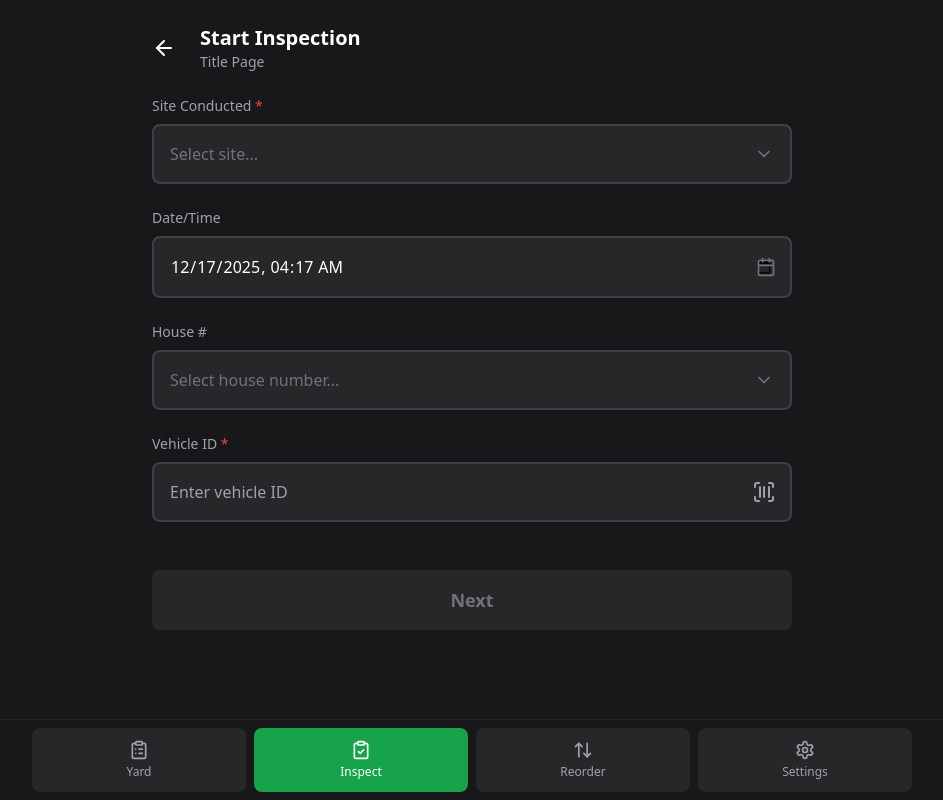
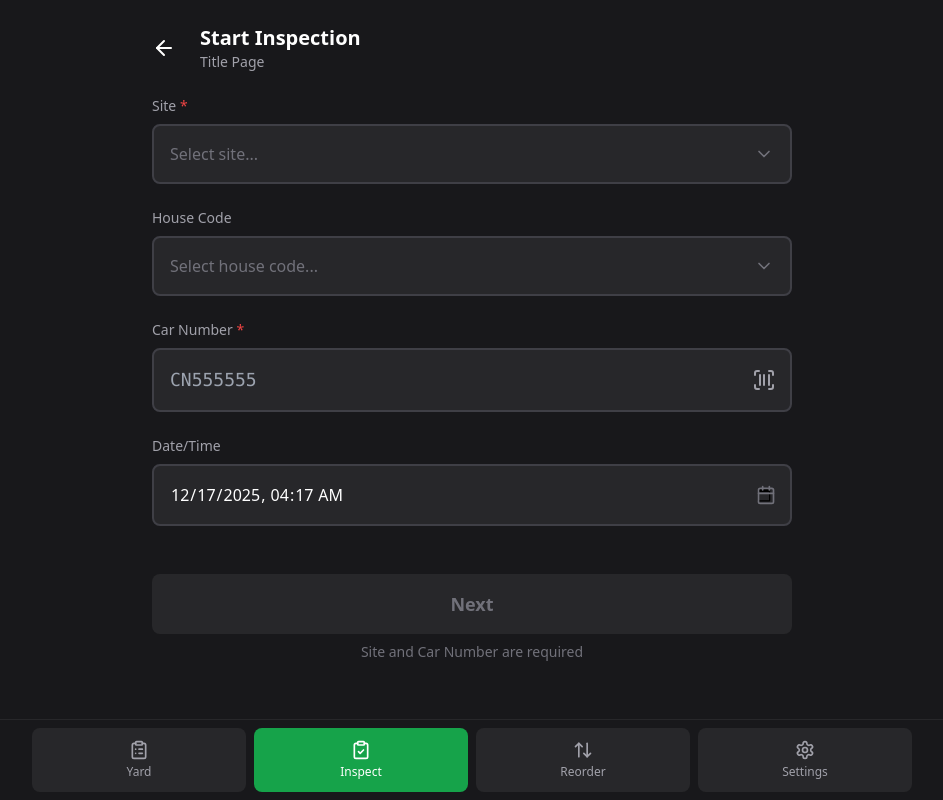
Before and after one commit to cmclaug834/sg-c1c1c1ef-6648-4137-914c-5027cafcde68-1773599698, a Next.js app: page /inspection/new in a window 1280 px wide. Shown: the whole page, without its empty margins (168-1111 px from the left). Built offline with nearby package versions, Linux system fonts and the light colour scheme; sample sign-in values are in the browser's storage.

Commit message:
feat(inspection): Implement title page fields and dual signatures

```diff
--- a/src/pages/inspection/new.tsx
+++ b/src/pages/inspection/new.tsx
@@ -12,11 +12,11 @@ export default function NewInspection() {
   const { currentUser } = useApp();
   const [mounted, setMounted] = useState(false);
 
-  // Form State (Load No removed)
-  const [siteConducted, setSiteConducted] = useState("");
+  // Form State (NEW STRUCTURE)
+  const [site, setSite] = useState("");
+  const [houseCode, setHouseCode] = useState("");
+  const [carNumber, setCarNumber] = useState("");
   const [dateTime, setDateTime] = useState("");
-  const [houseNumber, setHouseNumber] = useState("");
-  const [vehicleId, setVehicleId] = useState("");
 
   // Sheet State
   const [showSiteSheet, setShowSiteSheet] = useState(false);
@@ -39,20 +39,31 @@ export default function NewInspection() {
   if (!mounted || !currentUser) return null;
 
   const handleNext = () => {
-    // Create the inspection record (without Load No)
+    // Create the inspection record with NEW structure
     const newInspection = inspectionStorage.createInspection({
       templateId: "gp-rail-car-inspection-v1",
       status: "draft",
-      siteConducted,
+
+      // NEW FIELDS
+      houseCode,
+      carNumber,
+      site,
+      startedAt: new Date().toISOString(),
+
+      // Keep legacy fields for backwards compatibility
+      siteConducted: site,
       dateTime,
-      houseNumber,
-      vehicleId,
+      houseNumber: houseCode,
+      vehicleId: carNumber,
+
       media: {},
     });
 
     // Navigate to Page 1
     router.push(`/inspection/${newInspection.id}/page/1`);
   };
+
+  const canProceed = site && carNumber;
 
   return (
     <div className="min-h-screen bg-zinc-900 text-white pb-20">
@@ -74,20 +85,58 @@ export default function NewInspection() {
         {/* Form Fields */}
         <div className="space-y-6">
 
-          {/* Site Conducted */}
+          {/* Site */}
           <div>
             <label className="block text-zinc-400 text-sm mb-2">
-              Site Conducted <span className="text-red-500">*</span>
+              Site <span className="text-red-500">*</span>
             </label>
             <button
               onClick={() => setShowSiteSheet(true)}
               className="w-full bg-zinc-800 text-left px-4 py-4 rounded-lg border-2 border-zinc-700 flex items-center justify-between group hover:border-zinc-600 transition-colors"
             >
-              <span className={siteConducted ? "text-white" : "text-zinc-500"}>
-                {siteConducted || "Select site..."}
+              <span className={site ? "text-white" : "text-zinc-500"}>
+                {site || "Select site..."}
               </span>
               <ChevronDown className="w-5 h-5 text-zinc-500 group-hover:text-zinc-300" />
             </button>
+          </div>
+
+          {/* House Code */}
+          <div>
+            <label className="block text-zinc-400 text-sm mb-2">
+              House Code
+            </label>
+            <button
+              onClick={() => setShowHouseSheet(true)}
+              className="w-full bg-zinc-800 text-left px-4 py-4 rounded-lg border-2 border-zinc-700 flex items-center justify-between group hover:border-zinc-600 transition-colors"
+            >
+              <span className={houseCode ? "text-white" : "text-zinc-500"}>
+                {houseCode || "Select house code..."}
+              </span>
+              <ChevronDown className="w-5 h-5 text-zinc-500 group-hover:text-zinc-300" />
+            </button>
+          </div>
+
+          {/* Car Number */}
+          <div>
+            <label className="block text-zinc-400 text-sm mb-2">
+              Car Number <span className="text-red-500">*</span>
+            </label>
+            <div className="relative">
+              <input
+                type="text"
+                value={carNumber}
+                onChange={(e) => setCarNumber(e.target.value.toUpperCase())}
+                placeholder="CN555555"
+                className="w-full bg-zinc-800 text-white pl-4 pr-12 py-4 rounded-lg border-2 border-zinc-700 focus:border-green-500 focus:outline-none font-mono text-lg"
+              />
+              <button
+                onClick={() => alert("Barcode scan coming soon")}
+                className="absolute right-2 top-1/2 -translate-y-1/2 p-2 text-zinc-400 hover:text-white hover:bg-zinc-700 rounded-lg transition-colors"
+              >
+                <ScanBarcode className="w-6 h-6" />
+              </button>
+            </div>
           </div>
 
           {/* Date/Time */}
@@ -106,59 +155,26 @@ export default function NewInspection() {
             </div>
           </div>
 
-          {/* House # */}
-          <div>
-            <label className="block text-zinc-400 text-sm mb-2">
-              House #
-            </label>
-            <button
-              onClick={() => setShowHouseSheet(true)}
-              className="w-full bg-zinc-800 text-left px-4 py-4 rounded-lg border-2 border-zinc-700 flex items-center justify-between group hover:border-zinc-600 transition-colors"
-            >
-              <span className={houseNumber ? "text-white" : "text-zinc-500"}>
-                {houseNumber || "Select house number..."}
-              </span>
-              <ChevronDown className="w-5 h-5 text-zinc-500 group-hover:text-zinc-300" />
-            </button>
-          </div>
-
-          {/* Vehicle ID */}
-          <div>
-            <label className="block text-zinc-400 text-sm mb-2">
-              Vehicle ID <span className="text-red-500">*</span>
-            </label>
-            <div className="relative">
-              <input
-                type="text"
-                value={vehicleId}
-                onChange={(e) => setVehicleId(e.target.value)}
-                placeholder="Enter vehicle ID"
-                className="w-full bg-zinc-800 text-white pl-4 pr-12 py-4 rounded-lg border-2 border-zinc-700 focus:border-green-500 focus:outline-none"
-              />
-              <button
-                onClick={() => {/* Barcode scan stub */}}
-                className="absolute right-2 top-1/2 -translate-y-1/2 p-2 text-zinc-400 hover:text-white hover:bg-zinc-700 rounded-lg transition-colors"
-              >
-                <ScanBarcode className="w-6 h-6" />
-              </button>
-            </div>
-          </div>
-
         </div>
 
         {/* Next Button */}
         <div className="mt-12">
           <button
             onClick={handleNext}
-            disabled={!siteConducted || !vehicleId}
+            disabled={!canProceed}
             className={`w-full py-4 rounded-lg text-lg font-bold transition-colors ${
-              siteConducted && vehicleId
+              canProceed
                 ? "bg-green-600 hover:bg-green-700 text-white"
                 : "bg-zinc-800 text-zinc-500 cursor-not-allowed"
             }`}
           >
             Next
           </button>
+          {!canProceed && (
+            <p className="text-center text-sm text-zinc-500 mt-2">
+              Site and Car Number are required
+            </p>
+          )}
         </div>
       </div>
 
@@ -169,20 +185,20 @@ export default function NewInspection() {
             <div className="w-12 h-1 bg-zinc-700 rounded-full mx-auto mb-6 flex-shrink-0" />
             <h3 className="text-xl font-bold mb-4">Select Site</h3>
             <div className="space-y-2">
-              {SITE_OPTIONS.map((site) => (
+              {SITE_OPTIONS.map((siteOption) => (
                 <button
-                  key={site}
+                  key={siteOption}
                   onClick={() => {
-                    setSiteConducted(site);
+                    setSite(siteOption);
                     setShowSiteSheet(false);
                   }}
                   className={`w-full text-left px-4 py-4 rounded-lg text-lg font-medium transition-colors ${
-                    siteConducted === site
+                    site === siteOption
                       ? "bg-green-600/20 text-green-500 border border-green-600/50"
                       : "bg-zinc-800 hover:bg-zinc-700 text-white"
                   }`}
                 >
-                  {site}
+                  {siteOption}
                 </button>
               ))}
               <button
@@ -201,17 +217,17 @@ export default function NewInspection() {
         <div className="fixed inset-0 bg-black/80 flex items-end justify-center z-50">
           <div className="bg-zinc-900 rounded-t-3xl w-full max-w-2xl border-t-2 border-zinc-800 p-6 animate-slide-up max-h-[80vh] overflow-y-auto">
             <div className="w-12 h-1 bg-zinc-700 rounded-full mx-auto mb-6 flex-shrink-0" />
-            <h3 className="text-xl font-bold mb-4">Select House #</h3>
+            <h3 className="text-xl font-bold mb-4">Select House Code</h3>
             <div className="space-y-2">
               {HOUSE_OPTIONS.map((house) => (
                 <button
                   key={house}
                   onClick={() => {
-                    setHouseNumber(house);
+                    setHouseCode(house);
                     setShowHouseSheet(false);
                   }}
                   className={`w-full text-left px-4 py-4 rounded-lg text-lg font-medium transition-colors ${
-                    houseNumber === house
+                    houseCode === house
                       ? "bg-green-600/20 text-green-500 border border-green-600/50"
                       : "bg-zinc-800 hover:bg-zinc-700 text-white"
                   }`}
--- a/src/pages/inspections.tsx
+++ b/src/pages/inspections.tsx
@@ -38,10 +38,30 @@ export default function InspectionsHome() {
     return null;
   }
 
-  const inProgressInspections = inspections.filter(
-    i => i.status === "draft" || i.status === "in_progress"
-  );
-  const completeInspections = inspections.filter(i => i.status === "complete");
+  // Filter inspections by search query
+  const searchLower = searchQuery.toLowerCase().trim();
+  const filteredInspections = inspections.filter(inspection => {
+    if (!searchQuery.trim()) return true;
+
+    const houseCode = inspection.houseCode || inspection.houseNumber || "";
+    const carNumber = inspection.carNumber || inspection.vehicleId || "";
+    const site = inspection.site || inspection.siteConducted || "";
+
+    return (
+      houseCode.toLowerCase().includes(searchLower) ||
+      carNumber.toLowerCase().includes(searchLower) ||
+      site.toLowerCase().includes(searchLower)
+    );
+  });
+
+  // Separate and sort inspections
+  const inProgressInspections = filteredInspections
+    .filter(i => i.status === "draft" || i.status === "in_progress")
+    .sort((a, b) => new Date(b.startedAt || b.createdAt).getTime() - new Date(a.startedAt || a.createdAt).getTime());
+
+  const completeInspections = filteredInspections
+    .filter(i => i.status === "complete")
+    .sort((a, b) => new Date(b.updatedAt).getTime() - new Date(a.updatedAt).getTime());
 
   const handleStartInspection = () => {
     setShowTemplateSheet(false);
@@ -50,7 +70,7 @@ export default function InspectionsHome() {
 
   const handleInspectionClick = (inspection: Inspection) => {
     if (inspection.status === "complete") {
-      // View completed inspection (for now, just go to page 1)
+      // View completed inspection
       router.push(`/inspection/${inspection.id}/page/1`);
     } else {
       // Continue draft/in-progress inspection
@@ -71,6 +91,75 @@ export default function InspectionsHome() {
     return "Draft";
   };
 
+  const getStatusColor = (status: InspectionStatus) => {
+    if (status === "complete") return "bg-green-600/20 text-green-500 border-green-600/50";
+    return "bg-yellow-600/20 text-yellow-500 border-yellow-600/50";
+  };
+
+  const formatDate = (isoString: string) => {
+    const date = new Date(isoString);
+    return date.toLocaleDateString("en-US", {
+      month: "short",
+      day: "numeric",
+      year: "numeric",
+    });
+  };
+
+  const formatTimestamp = (isoString: string) => {
+    const date = new Date(isoString);
+    return date.toLocaleString("en-US", {
+      month: "short",
+      day: "numeric",
+      year: "numeric",
+      hour: "numeric",
+      minute: "2-digit",
+      hour12: true,
+    });
+  };
+
+  const renderInspectionCard = (inspection: Inspection) => {
+    const houseCode = inspection.houseCode || inspection.houseNumber || "—";
+    const carNumber = inspection.carNumber || inspection.vehicleId || "—";
+    const site = inspection.site || inspection.siteConducted || "—";
+    const startedAt = inspection.startedAt || inspection.createdAt;
+    const dateStr = formatDate(startedAt);
+
+    return (
+      <button
+        key={inspection.id}
+        onClick={() => handleInspectionClick(inspection)}
+        className="w-full bg-zinc-800 hover:bg-zinc-700 p-5 rounded-xl text-left transition-colors"
+      >
+        <div className="flex items-start gap-4">
+          <div className="flex-shrink-0 mt-1">
+            {getStatusIcon(inspection.status)}
+          </div>
+          <div className="flex-1 min-w-0">
+            {/* Title Line: H2-1 / CN555555 / Dec 17, 2025 */}
+            <div className="text-lg font-bold mb-2 font-mono">
+              {houseCode} / {carNumber} / {dateStr}
+            </div>
+
+            {/* Secondary Lines */}
+            <div className="text-zinc-400 text-sm space-y-1">
+              <div>Site: <span className="font-medium">{site}</span></div>
+              <div className="text-zinc-500">
+                Started: {formatTimestamp(startedAt)}
+              </div>
+            </div>
+          </div>
+
+          {/* Status Pill */}
+          <div className="flex-shrink-0">
+            <span className={`inline-block px-3 py-1 rounded-full text-xs font-medium border ${getStatusColor(inspection.status)}`}>
+              {getStatusText(inspection.status)}
+            </span>
+          </div>
+        </div>
+      </button>
+    );
+  };
+
   return (
     <div className="min-h-screen bg-zinc-900 text-white pb-20">
       <div className="max-w-4xl mx-auto px-4 py-6">
@@ -87,7 +176,7 @@ export default function InspectionsHome() {
               type="text"
               value={searchQuery}
               onChange={(e) => setSearchQuery(e.target.value)}
-              placeholder="Search inspections..."
+              placeholder="Search by house, car number, or site..."
               className="w-full bg-zinc-800 text-white pl-12 pr-4 py-4 rounded-lg border-2 border-zinc-700 focus:border-zinc-600 focus:outline-none text-base md:text-lg"
             />
           </div>
@@ -151,9 +240,13 @@ export default function InspectionsHome() {
           <div className="space-y-4">
             {inProgressInspections.length === 0 && completeInspections.length === 0 ? (
               <div className="text-center py-12">
-                <p className="text-xl text-zinc-400">No inspections yet</p>
+                <p className="text-xl text-zinc-400">
+                  {searchQuery.trim() ? "No inspections found" : "No inspections yet"}
+                </p>
                 <p className="text-sm text-zinc-500 mt-2">
-                  Start an inspection from the Templates tab
+                  {searchQuery.trim()
+                    ? "Try a different search term"
+                    : "Start an inspection from the Templates tab"}
                 </p>
               </div>
             ) : (
@@ -165,40 +258,7 @@ export default function InspectionsHome() {
                       In Progress ({inProgressInspections.length})
                     </h3>
                     <div className="space-y-3">
-                      {inProgressInspections.map((inspection) => (
-                        <button
-                          key={inspection.id}
-                          onClick={() => handleInspectionClick(inspection)}
-                          className="w-full bg-zinc-800 hover:bg-zinc-700 p-5 rounded-xl text-left transition-colors"
-                        >
-                          <div className="flex items-start gap-4">
-                            <div className="flex-shrink-0 mt-1">
-                              {getStatusIcon(inspection.status)}
-                            </div>
-                            <div className="flex-1 min-w-0">
-                              <div className="text-lg font-bold mb-1">
-                                Rail Car Inspection
-                              </div>
-                              <div className="text-zinc-400 text-sm space-y-1">
-                                {inspection.vehicleId && (
-                                  <div>Vehicle: {inspection.vehicleId}</div>
-                                )}
-                                {inspection.siteConducted && (
-                                  <div>Site: {inspection.siteConducted}</div>
-                                )}
-                                <div className="text-zinc-500">
-                                  Started: {new Date(inspection.createdAt).toLocaleString()}
-                                </div>
-                              </div>
-                            </div>
-                            <div className="flex-shrink-0">
-                              <span className="text-sm text-yellow-500 font-medium">
-                                {getStatusText(inspection.status)}
-                              </span>
-                            </div>
-                          </div>
-                        </button>
-                      ))}
+                      {inProgressInspections.map(renderInspectionCard)}
                     </div>
                   </div>
                 )}
@@ -210,40 +270,7 @@ export default function InspectionsHome() {
                       Complete ({completeInspections.length})
                     </h3>
                     <div className="space-y-3">
-                      {completeInspections.map((inspection) => (
-                        <button
-                          key={inspection.id}
-                          onClick={() => handleInspectionClick(inspection)}
-                          className="w-full bg-zinc-800 hover:bg-zinc-700 p-5 rounded-xl text-left transition-colors"
-                        >
-                          <div className="flex items-start gap-4">
-                            <div className="flex-shrink-0 mt-1">
-                              {getStatusIcon(inspection.status)}
-                            </div>
-                            <div className="flex-1 min-w-0">
-                              <div className="text-lg font-bold mb-1">
-                                Rail Car Inspection
-                              </div>
-                              <div className="text-zinc-400 text-sm space-y-1">
-                                {inspection.vehicleId && (
-                                  <div>Vehicle: {inspection.vehicleId}</div>
-                                )}
-                                {inspection.siteConducted && (
-                                  <div>Site: {inspection.siteConducted}</div>
-                                )}
-                                <div className="text-zinc-500">
-                                  Completed: {new Date(inspection.updatedAt).toLocaleString()}
-                                </div>
-                              </div>
-                            </div>
-                            <div className="flex-shrink-0">
-                              <span className="text-sm text-green-500 font-medium">
-                                {getStatusText(inspection.status)}
-                              </span>
-                            </div>
-                          </div>
-                        </button>
-                      ))}
+                      {completeInspections.map(renderInspectionCard)}
                     </div>
                   </div>
                 )}
--- a/src/types/inspection.ts
+++ b/src/types/inspection.ts
@@ -8,12 +8,17 @@ export interface Inspection {
   createdAt: string;
   updatedAt: string;
 
-  // Title Page fields
+  // Title Page fields (NEW STRUCTURE)
+  houseCode?: string;         // H2-1, H2-2, etc.
+  carNumber?: string;         // CN555555, etc.
+  site?: string;              // GP, CCF, etc.
+  startedAt: string;          // ISO timestamp
+
+  // Legacy fields (keep for backwards compatibility)
   siteConducted?: string;
   dateTime?: string;
   houseNumber?: string;
   vehicleId?: string;
-  loadNo?: string;  // Keep for backwards compatibility, but collect on Page 2 going forward
 
   // Page 1 - Accept/Reject
   acceptReject?: "yes" | "no";
@@ -21,8 +26,9 @@ export interface Inspection {
 
   // Page 2 - Final Inspection
   isLoadBalanced?: "yes" | "no";
+  loadNo?: string;            // Load number (collected on Page 2)
 
-  // Media placeholders
+  // Media (photos)
   media: {
     doorwayExteriorAndInterior?: string[];
     doorwayBeforeClosing?: string[];
```
